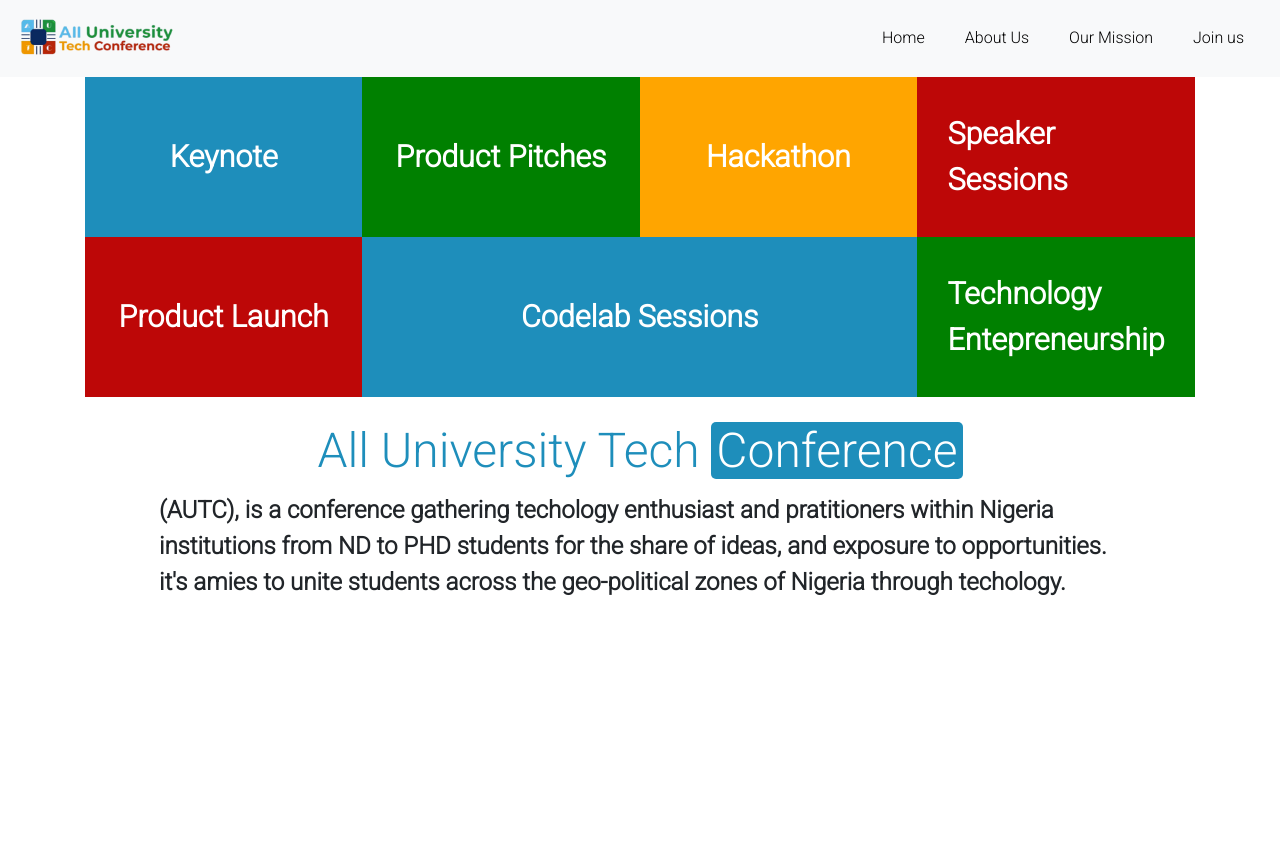
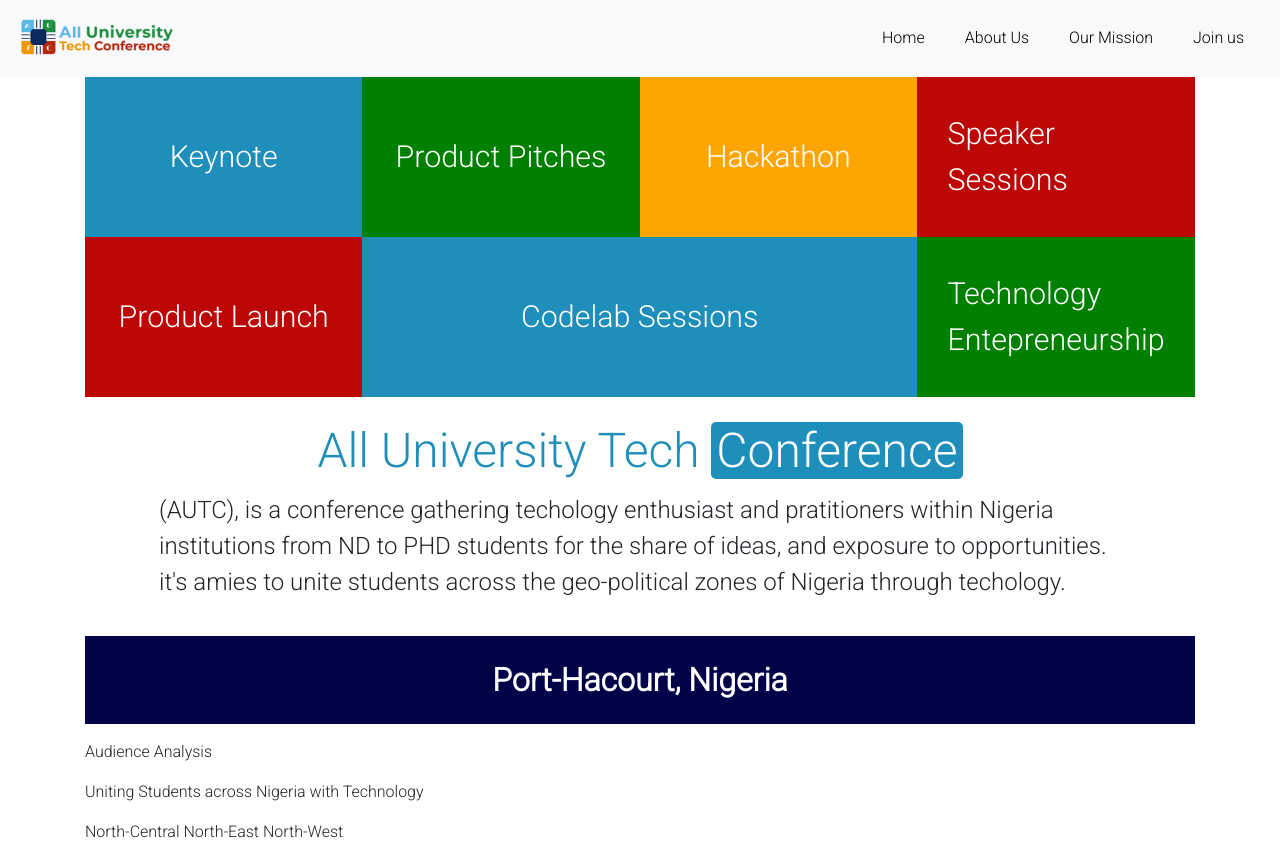
Before and after one commit to FiberesimaJoseph/All-University-Tech-Community, a React (Create React App) app: page / in a window 1280 px wide. Before the commit the page ends 800 px from the top, so only its background shows below. Built offline with nearby package versions, Linux system fonts and the light colour scheme.

Commit message:
adding audience analysis

```diff
--- a/src/App.css
+++ b/src/App.css
@@ -12,7 +12,7 @@
 .content {
   height: 10rem;
   color: white;
-  font-weight: 800;
+  font-weight: 500;
   padding: 1em;
   display: flex;
   justify-content: center;
@@ -21,7 +21,6 @@
 .content-blue {
   background-color: rgb(30, 142, 187);
 }
-
 .content-green {
   background-color: green;
 }
@@ -46,7 +45,7 @@
 }
 .about-us > p {
   font-size: 1.5rem;
-  font-weight: 800;
+  font-weight: 500;
   padding: 0 4rem;
 }
 .about-us .conference {
@@ -54,6 +53,14 @@
   color: white;
   background-color: rgb(30, 142, 187);
   border-radius: 5px;
+}
+.location {
+  background-color: rgb(2, 2, 73);
+  padding: 20px;
+  text-align: center;
+  font-size: 2rem;
+  color: white;
+  font-weight: 800;
 }
 
 @media only screen and (max-width: 1000px) {
--- a/src/App.js
+++ b/src/App.js
@@ -2,6 +2,7 @@ import React from 'react'
 import AppBar from './components/AppBar'
 import AboutUs from './components/AboutUs'
 import ColoredContainer from './components/ColoredContainer'
+import AudienceAnalysis from './components/AudienceAnalysis'
 
 const App = () => {
   return (
@@ -10,6 +11,7 @@ const App = () => {
       <div className="container">
         <ColoredContainer />
         <AboutUs />
+        <AudienceAnalysis />
       </div>
     </div>
   )
--- /dev/null
+++ b/src/components/AudienceAnalysis.js
@@ -0,0 +1,22 @@
+import React from 'react'
+
+const AudienceAnalysis = () => {
+  return (
+    <div className="main-content">
+      <p className="location">Port-Hacourt, Nigeria</p>
+      <div className="audience-analysis">
+        <p>Audience Analysis</p>
+        <p>Uniting Students across Nigeria with Technology</p>
+        <div className="compass">
+          <p>
+            <span>North-Central </span>
+            <span>North-East </span>
+            <span>North-West </span>
+          </p>
+        </div>
+      </div>
+    </div>
+  )
+}
+
+export default AudienceAnalysis
--- a/src/styles/AppBar.css
+++ b/src/styles/AppBar.css
@@ -5,6 +5,7 @@
   background-color: transparent;
   color: black;
   border: none;
+  outline-color: unset;
 }
 
 .home:hover {
```
